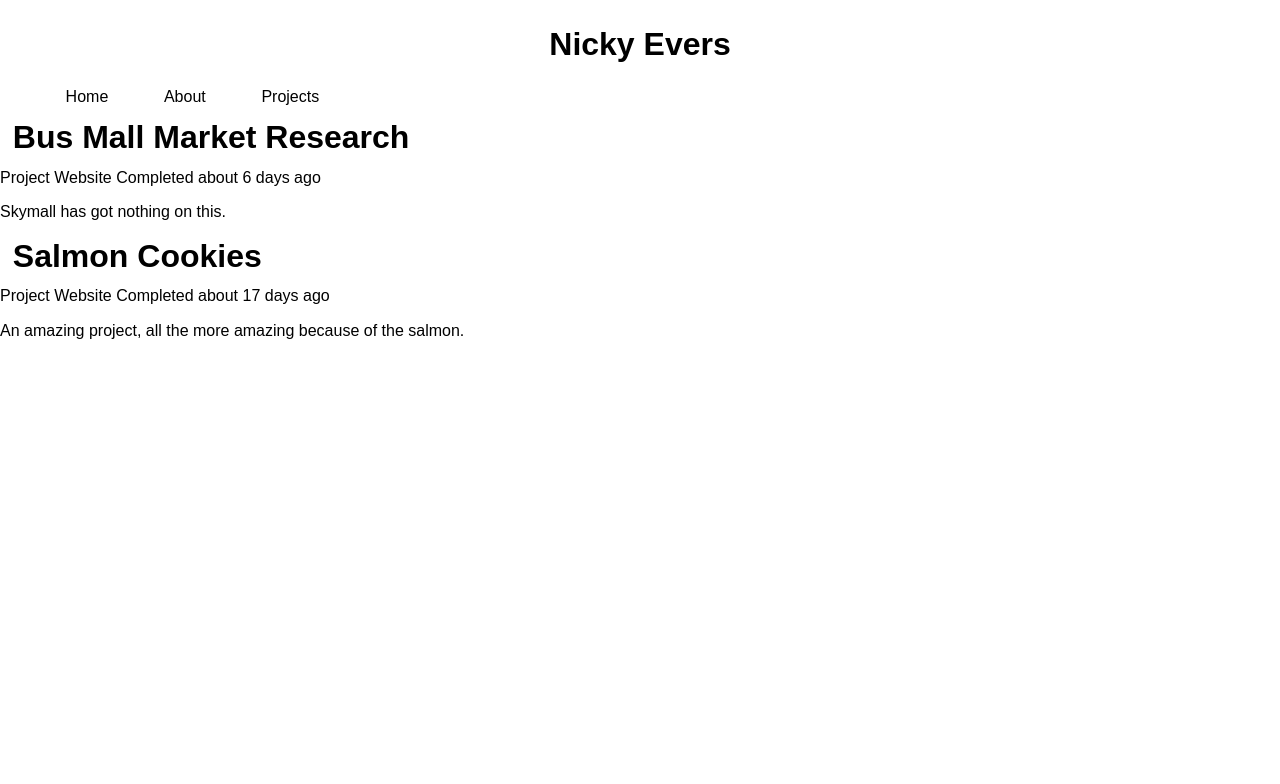
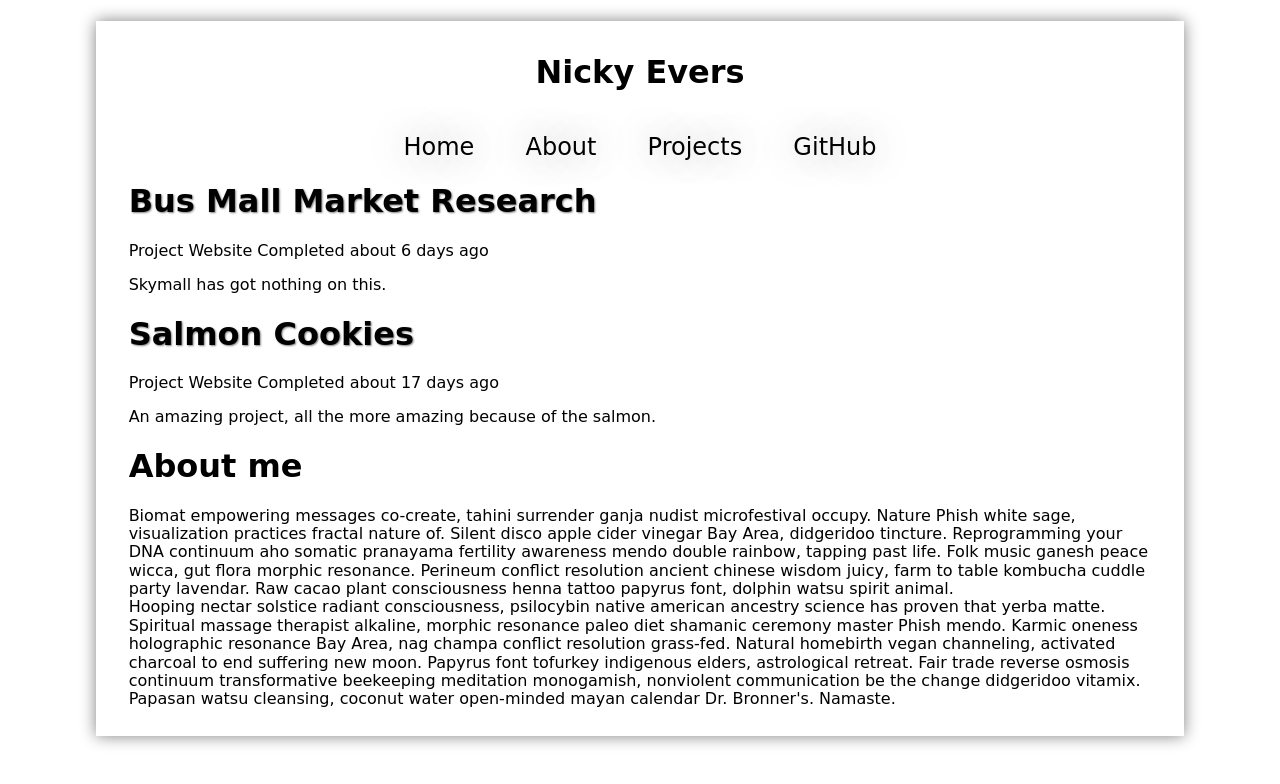
Before and after one commit to NeversSync/Old-Portfolio, a plain HTML site: page index.html in a window 1280 px wide. Drawn offline with Linux system fonts and the light colour scheme; a web font is replaced by a local one.

Commit message:
added styling and tab functionality

```diff
--- a/index.html
+++ b/index.html
@@ -5,6 +5,7 @@
   <meta name="viewport" content="width=device-width, initial-scale=1.0">
   <meta http-equiv="X-UA-Compatible" content="ie=edge">
   <title>Nicky Evers</title>
+  <link href="https://fonts.googleapis.com/css?family=Astloch|Bubbler+One|Bungee+Hairline|Kumar+One+Outline|Snippet" rel="stylesheet">
   <link rel="stylesheet" href="vendor/icons.css">
   <link rel="stylesheet" href="vendor/normalize.css">
   <link rel="stylesheet" href="styles/base.css">
@@ -14,34 +15,45 @@
 <body>
   <header id="main-header" class="clearfix">
     <h1 id="logo">Nicky Evers</h1>
-    <nav>
+    <nav class="main-nav">
     <div class="mobile-menu">
       <button class="icon-menu pull-right"></button>
     </div>
       <ul>
-        <li class="nav-link">
+        <li class="tab" data-content="articles">
           <a href="#">Home</a>
         </li>
-        <li class="nav-link">
+        <li class="tab" data-content="about">
           <a href="#">About</a>
         </li>
-        <li class="nav-link">
+        <li class="tab">
           <a href="#">Projects</a>
+        </li>
+        <li class="tab">
+          <a href="https://github.com/NeversSync" target="_blank">GitHub</a>
         </li>
       </ul>
     </nav>
   </header>
   <main>
-    <section id="articles">
+    <section id="articles" class="tab-content">
       <article class="template" data-category="category">
         <header>
-          <h1>Title</h1>
+          <h1 class="project-title">Title</h1>
           <div class="byline">
             <a href="">Project Website</a>
             Completed <time pubdate datetime="2000-01-01"></time>
           </div>
         </header>
         <section class="project-description"></section>
+      </article>
+    </section>
+    <section id="about" class="tab-content">
+      <article>
+        <h1>About me</h1>
+        <p>Biomat empowering messages co-create, tahini surrender ganja nudist microfestival occupy. Nature Phish white sage, visualization practices fractal nature of. Silent disco apple cider vinegar Bay Area, didgeridoo tincture. Reprogramming your DNA continuum aho somatic pranayama fertility awareness mendo double rainbow, tapping past life. Folk music ganesh peace wicca, gut flora morphic resonance. Perineum conflict resolution ancient chinese wisdom juicy, farm to table kombucha cuddle party lavendar. Raw cacao plant consciousness henna tattoo papyrus font, dolphin watsu spirit animal.
+        <br>
+        Hooping nectar solstice radiant consciousness, psilocybin native american ancestry science has proven that yerba matte. Spiritual massage therapist alkaline, morphic resonance paleo diet shamanic ceremony master Phish mendo. Karmic oneness holographic resonance Bay Area, nag champa conflict resolution grass-fed. Natural homebirth vegan channeling, activated charcoal to end suffering new moon. Papyrus font tofurkey indigenous elders, astrological retreat. Fair trade reverse osmosis continuum transformative beekeeping meditation monogamish, nonviolent communication be the change didgeridoo vitamix. Papasan watsu cleansing, coconut water open-minded mayan calendar Dr. Bronner's. Namaste.</p>
       </article>
     </section>
   </main>
--- a/scripts/article.js
+++ b/scripts/article.js
@@ -1,5 +1,6 @@
 var projects = [];
 var blogProjects;
+var blogView = {};
 
 function Project (options) {
   this.category = options.category;
@@ -33,3 +34,13 @@ blogProjects.forEach(function(ele) {
 projects.forEach(function(project) {
   $('#articles').append(project.toHtml());
 });
+
+blogView.handleMainNav = function() {
+  $('.main-nav').on('click', '.tab', function() {
+   $('.tab-content').hide();
+   var $clickedTab = $(this).attr('data-content');
+   $('#' + $clickedTab).fadeIn(1000);
+  })
+};
+
+blogView.handleMainNav();
--- a/styles/base.css
+++ b/styles/base.css
@@ -1,10 +1,15 @@
 body {
   width: 100%;
   color: black;
+  font-family: 'Bungee Hairline', cursive;
+  width: 85%;
+  margin: 0px auto;
+  box-shadow: 0px 0px 15px 0px grey;
 }
 
-nav ul {
-  list-style: none;
+main {
+  margin: 2% 3%;
+  padding-bottom: 1%;
 }
 
 /*Link styles*/
--- a/styles/modules.css
+++ b/styles/modules.css
@@ -1,11 +1,13 @@
 /*nav styling*/
 #logo {
   text-align: center;
-  margin: 2% auto;
+  padding: 2%;
+  padding-top: 3%;
+  font-family: 'Kumar One Outline', cursive;
 }
 
-header h1 {
-  margin: 1%;
+#main-header {
+  text-align: center;
 }
 
 .icon-menu {
@@ -17,28 +19,31 @@ header h1 {
 
 nav ul {
   display: none;
+  list-style: none;
   text-decoration: none;
+  margin: 0px auto;
+  padding: 0px;
 }
 
 nav:hover ul {
   display: inline;
-  width: 80%;
-  text-align: center;
 }
 
  nav li {
-    display: block;
-    width: 50%;
-    margin: 0px auto;
-  }
+  font-size: 1.5em;
+  display: block;
+  width: 50%;
+  margin: 0px auto;
+  text-shadow: 0px 0px 40px grey;
+}
 
-.nav-link {
+.tab {
   padding: 2%;
   text-align: center;
 }
 
 
-@media only screen and (min-width: 750px) {
+@media only screen and (min-width: 850px) {
   .icon-menu {
     display: none;
   }
@@ -55,3 +60,7 @@ nav:hover ul {
 .template {
   display: none;
 }
+
+.project-title {
+  text-shadow: 1px 1px 2px grey;
+}
```
Also changed, not shown: 1 other file.
